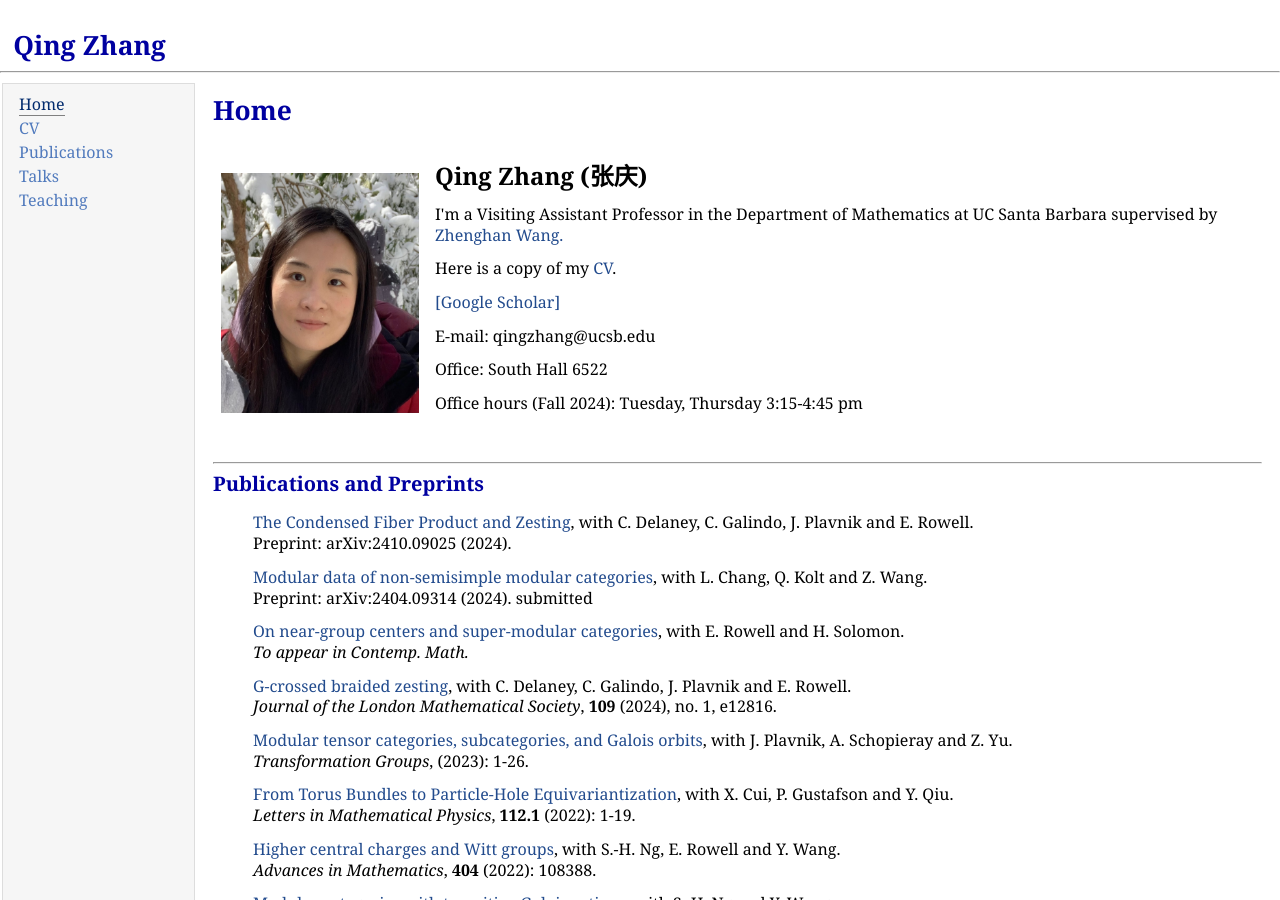
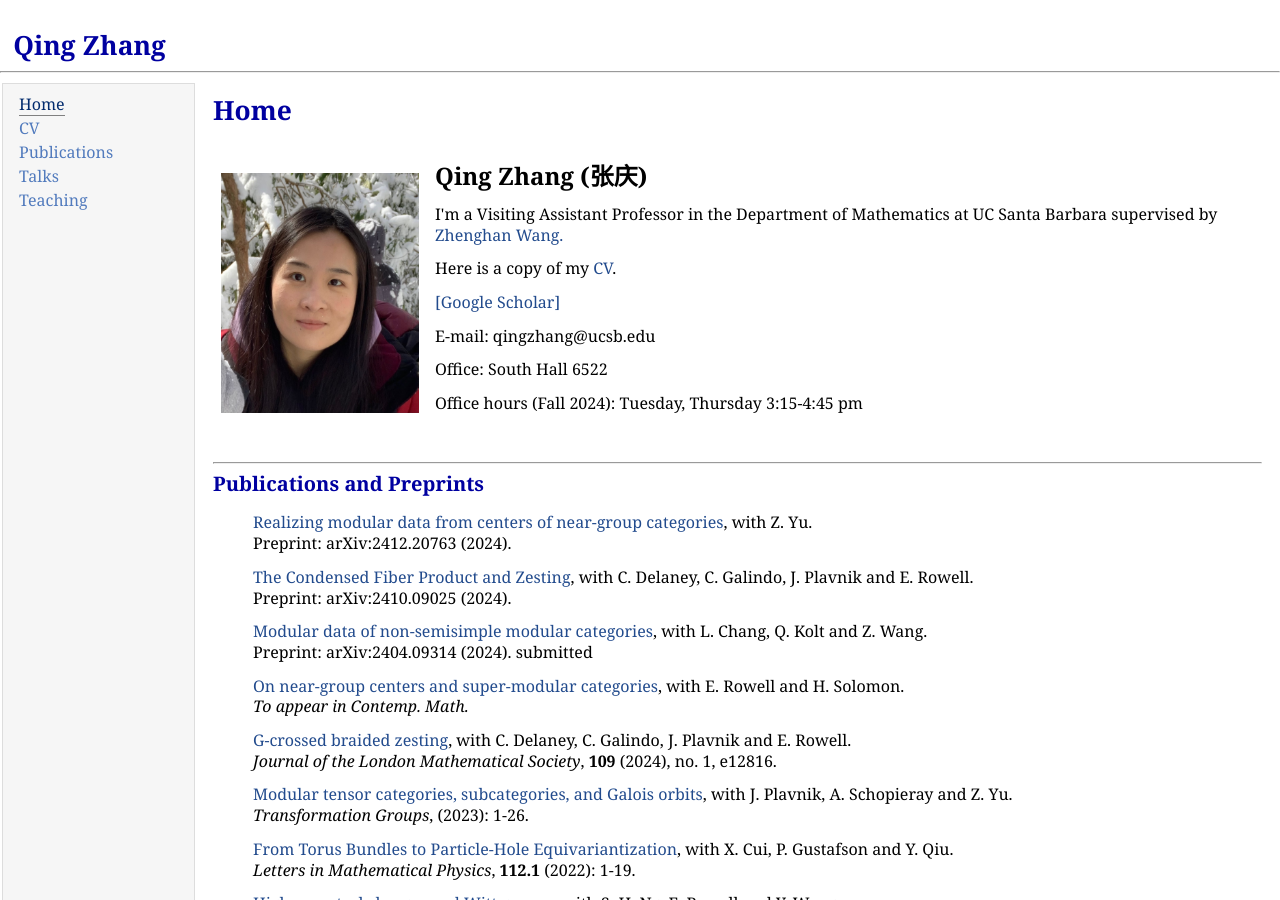
Before and after one commit to zhangqing2513/zhangqing2513.github.io, a Jekyll site: the page index.html, which Jekyll copies as it is, in a window 1280 px wide and 900 px high. Built offline with Jekyll 4.4.1, drawn with Linux system fonts in a browser that asks for light colours.

Commit message:
Update index.html

```diff
--- a/index.html
+++ b/index.html
@@ -50,6 +50,8 @@
   <div>
     <h2 id='publications'><hr><a name="publications"></a>Publications and Preprints</h2>
     <ul>
+	<p><a href="https://arxiv.org/abs/2412.20763" target="_blank">Realizing modular data from centers of near-group categories</a>, with Z. Yu. <br>Preprint: arXiv:2412.20763 (2024).</p>
+
 	<p><a href="https://arxiv.org/abs/2410.09025" target="_blank">The Condensed Fiber Product and Zesting</a>, with C. Delaney,  C. Galindo,  J. Plavnik and E. Rowell. <br>Preprint: arXiv:2410.09025 (2024).</p>
 
         <p><a href="https://arxiv.org/abs/2404.09314" target="_blank">Modular data of non-semisimple modular categories</a>, with L. Chang, Q. Kolt and Z. Wang. <br>Preprint: arXiv:2404.09314 (2024). submitted</p>
```
